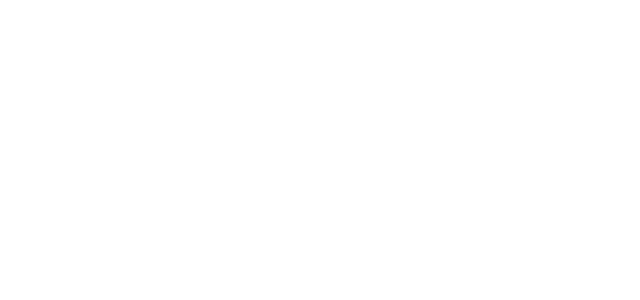
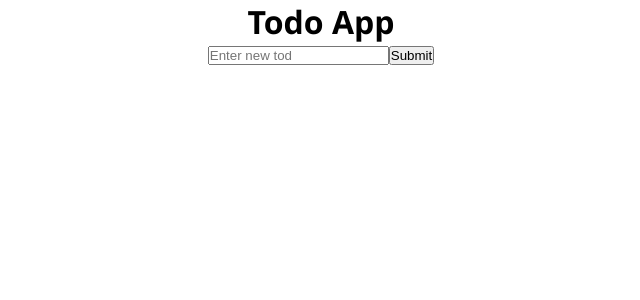
Before and after one commit to GreennPingvin/todo-app, a React (Create React App) app: page / in a window 1280 px wide. Shown: the top 300 px of the page, without its empty margins (319-959 px from the left). Built offline with nearby package versions, Linux system fonts and the light colour scheme.

Commit message:
adds new entries to the end by pressing button

```diff
--- a/src/App.js
+++ b/src/App.js
@@ -1,7 +1,13 @@
 import './App.css'
+import TodoForm from './components/Todos/TodoForm'
 
 function App() {
-  return <div className="App"></div>
+  return (
+    <div className="App">
+      <h1>Todo App</h1>
+      <TodoForm />
+    </div>
+  )
 }
 
 export default App
--- /dev/null
+++ b/src/components/Todos/Todo.js
@@ -0,0 +1,8 @@
+export default function Todo(props) {
+  const { text } = props
+  return (
+    <>
+      <p>{text}</p>
+    </>
+  )
+}
--- /dev/null
+++ b/src/components/Todos/TodoForm.js
@@ -0,0 +1,26 @@
+import { useState } from 'react'
+import TodoList from './TodoList'
+
+export default function TodoForm() {
+  const [inputText, setInputText] = useState('')
+  const [todoList, setTodoList] = useState([])
+  function onInputChange(e) {
+    setInputText(e.target.value)
+  }
+  function onButtonClick() {
+    setTodoList([...todoList, { text: inputText }])
+  }
+  return (
+    <div>
+      <input
+        type="text"
+        placeholder="Enter new tod"
+        onChange={onInputChange}
+      />
+      <button type="submit" onClick={onButtonClick}>
+        Submit
+      </button>
+      <TodoList todoList={todoList} />
+    </div>
+  )
+}
--- /dev/null
+++ b/src/components/Todos/TodoList.js
@@ -0,0 +1,12 @@
+import Todo from './Todo'
+
+export default function TodoList(props) {
+  const { todoList } = props
+  return (
+    <div>
+      {todoList.map((todo) => (
+        <Todo text={todo.text} />
+      ))}
+    </div>
+  )
+}
```
Also changed, not shown: src/components/Todos/Todo.module.css (added), src/components/Todos/TodoForm.module.css (added), src/components/Todos/TodoList.module.css (added), src/components/UI/Button.js (added), src/components/UI/Button.module.css (added).
